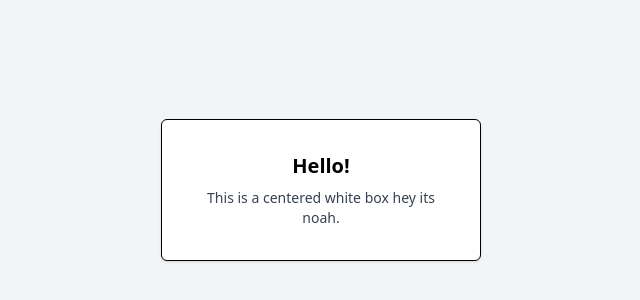
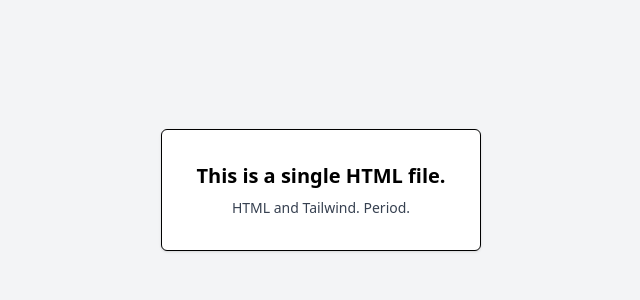
Before and after one commit to njssandbox/miscellaneous, a plain HTML site: page index.html in a window 1280 px wide. Shown: the part 210-510 px from the top of the page, without its empty margins (319-959 px from the left). Drawn offline with nearby package versions, Linux system fonts and the light colour scheme.

Commit message:
Update index.html

```diff
--- a/index.html
+++ b/index.html
@@ -10,8 +10,8 @@
 <body class="min-h-screen flex items-center justify-center bg-gray-100">
   <!-- Centered white box with black border -->
   <div class="bg-white border border-black rounded-md p-8 w-80 text-center shadow">
-    <h1 class="text-xl font-semibold">Hello!</h1>
-    <p class="mt-2 text-sm text-gray-700">This is a centered white box hey its noah.</p>
+    <h1 class="text-xl font-semibold">This is a single HTML file.</h1>
+    <p class="mt-2 text-sm text-gray-700">HTML and Tailwind. Period.</p>
   </div>
 </body>
 </html>
```
